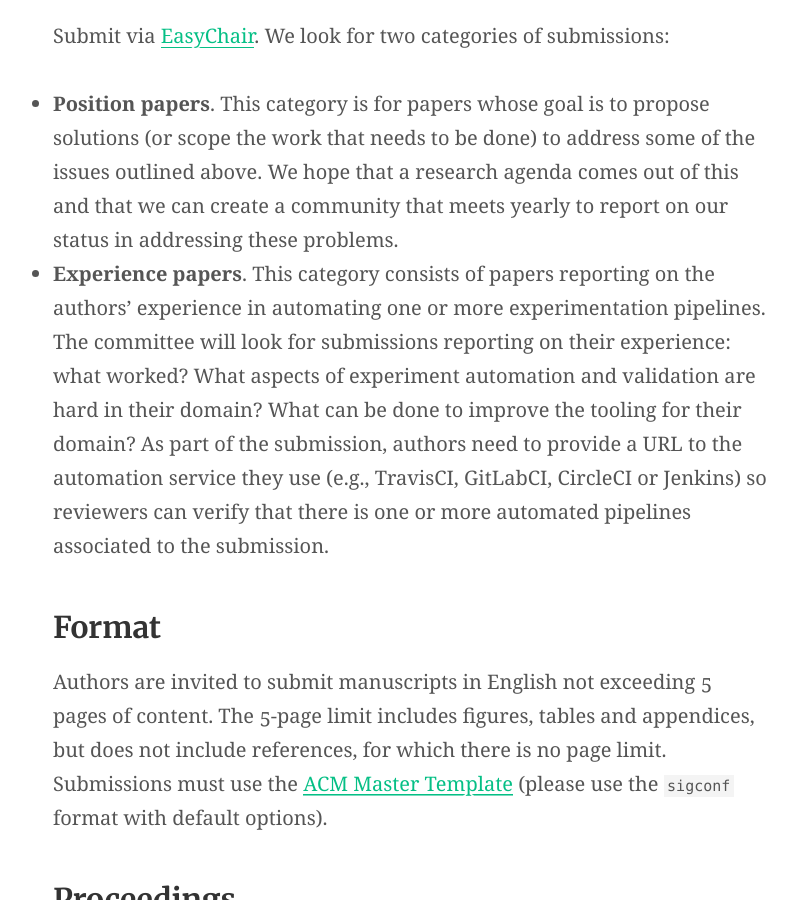
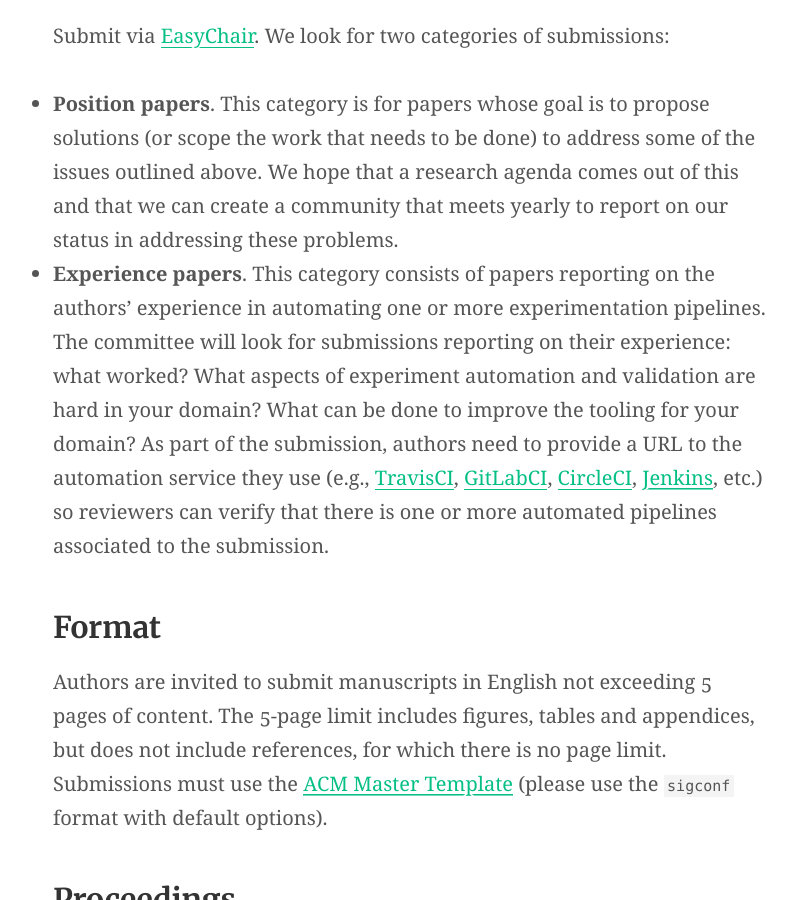
Before and after one commit to hwerbel/2018, a Jekyll site: the page built from index.md, in a window 1280 px wide and 900 px high, scrolled down 1702 px. Shown: the whole window, without its empty margins (230-1027 px from the left). Built offline with Jekyll 4.4.1, drawn with Linux system fonts in a browser that asks for light colours; our own code applies the rules of GitHub Pages for plain Markdown files; some of the changed text lies outside the part shown.

```diff
--- a/index.md
+++ b/index.md
@@ -48,8 +48,9 @@ We expect submissions from topics such as, but not limited to:
 
 ## Submission
 
-Submit via [EasyChair](<https://easychair.org/cfp/p-recs2018>). We
-look for two categories of submissions:
+Submit via
+[EasyChair](https://easychair.org/conferences/?conf=precs18). We look
+for two categories of submissions:
 
   * **Position papers**. This category is for papers whose goal is to
     propose solutions (or scope the work that needs to be done) to
@@ -61,12 +62,15 @@ look for two categories of submissions:
     on the authors' experience in automating one or more
     experimentation pipelines. The committee will look for submissions
     reporting on their experience: what worked? What aspects of
-    experiment automation and validation are hard in their domain?
-    What can be done to improve the tooling for their domain? As part
-    of the submission, authors need to provide a URL to the automation
-    service they use (e.g., TravisCI, GitLabCI, CircleCI or Jenkins)
-    so reviewers can verify that there is one or more automated
-    pipelines associated to the submission.
+    experiment automation and validation are hard in your domain? What
+    can be done to improve the tooling for your domain? As part of the
+    submission, authors need to provide a URL to the automation
+    service they use (e.g., [TravisCI](https://travis-ci.org),
+    [GitLabCI](https://about.gitlab.com/gitlab-ci/),
+    [CircleCI](https://circleci.com),
+    [Jenkins](https://jenkins-ci.org), etc.) so reviewers can verify
+    that there is one or more automated pipelines associated to the
+    submission.
 
 ### Format
 
```
Also changed, not shown: other parts of index.md (+6 -4 lines), 1 other file.
